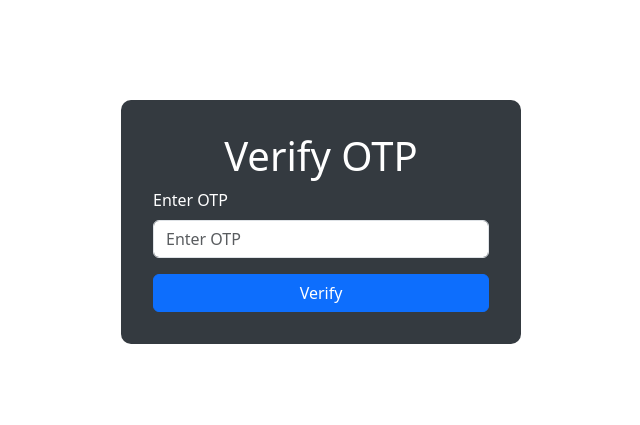
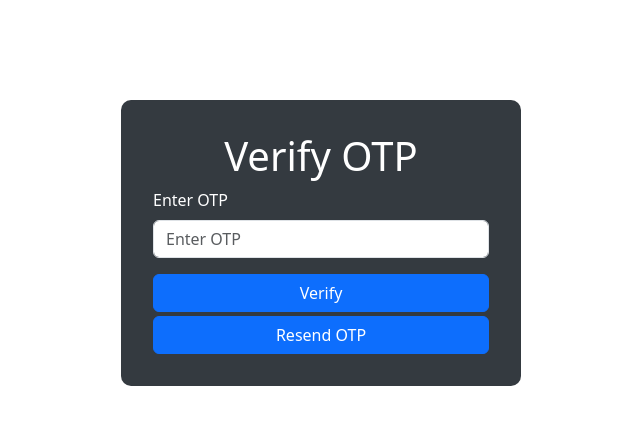
Before and after one commit to tobikoleriari/IAP-work, a PHP site: page /otp.php in a window 1280 px wide. Shown: the top 425 px of the page, without its empty margins (319-959 px from the left). Run offline with PHP 8.4, Linux system fonts and the light colour scheme.

Commit message:
resend otp button(not functional)

```diff
--- a/otp.php
+++ b/otp.php
@@ -67,6 +67,10 @@ if ($_SERVER["REQUEST_METHOD"] == "POST") {
             <input type="text" class="form-control" placeholder="Enter OTP" id="otp" name="otp" required>
         </div>
         <button type="submit" class="btn btn-primary w-100">Verify</button>
+        <div class="mt-1">
+        <button type="submit" class="btn btn-primary w-100">Resend OTP</button>
+        </div>
+
     </form>
 </div>
 
```
